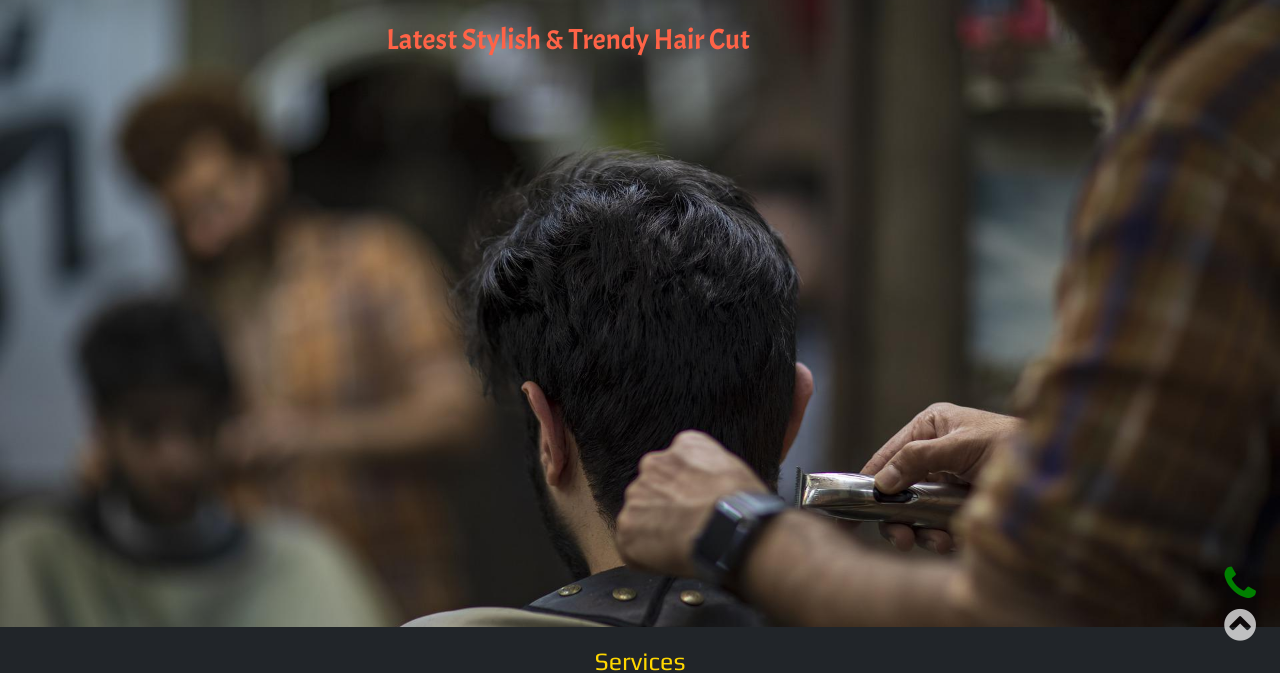
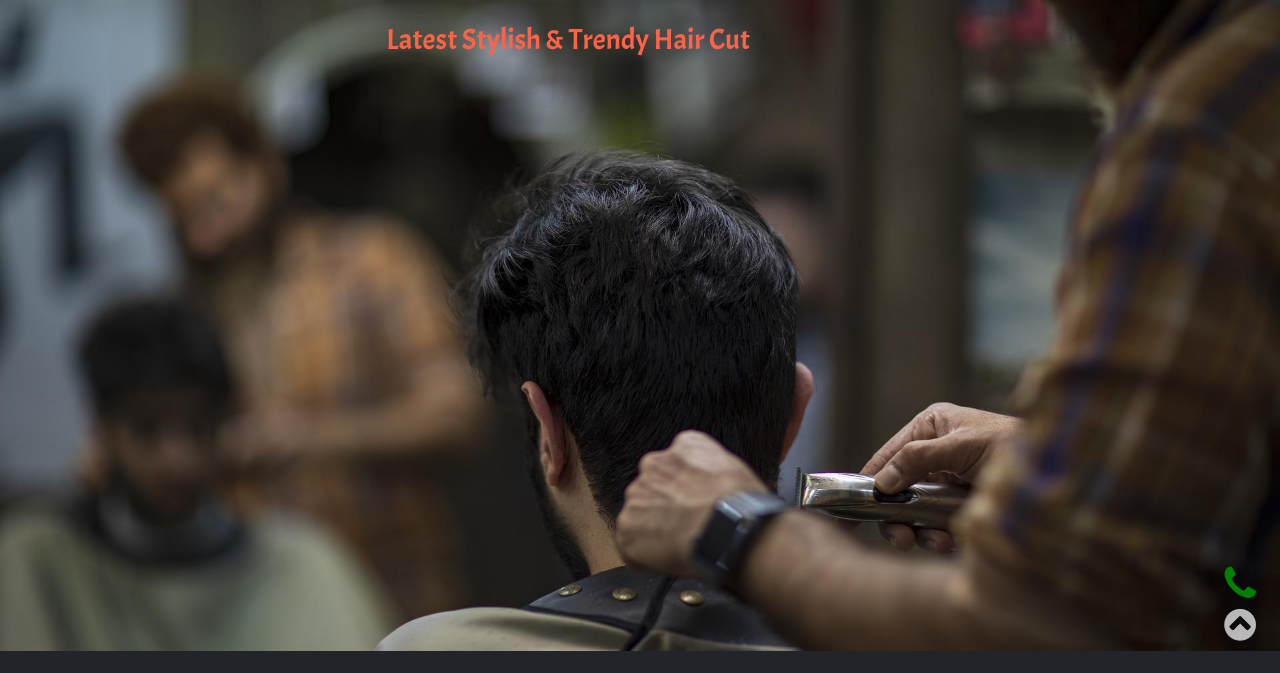
Before and after one commit to omkar810/Krishna-s-Hair-Care, a plain HTML site: page index.html in a window 1280 px wide. Shown: the part 130-803 px from the top of the page. Drawn offline with nearby package versions, Linux system fonts and the light colour scheme; a web font is replaced by a local one.

Commit message:
Update style.css

```diff
--- a/style.css
+++ b/style.css
@@ -13,7 +13,7 @@ nav{
 }
 /* homepage */
 .bg-img{
-    height: 87vh;
+    height: 90vh;
 }
 .bg-img::before{
     content: "";
```
